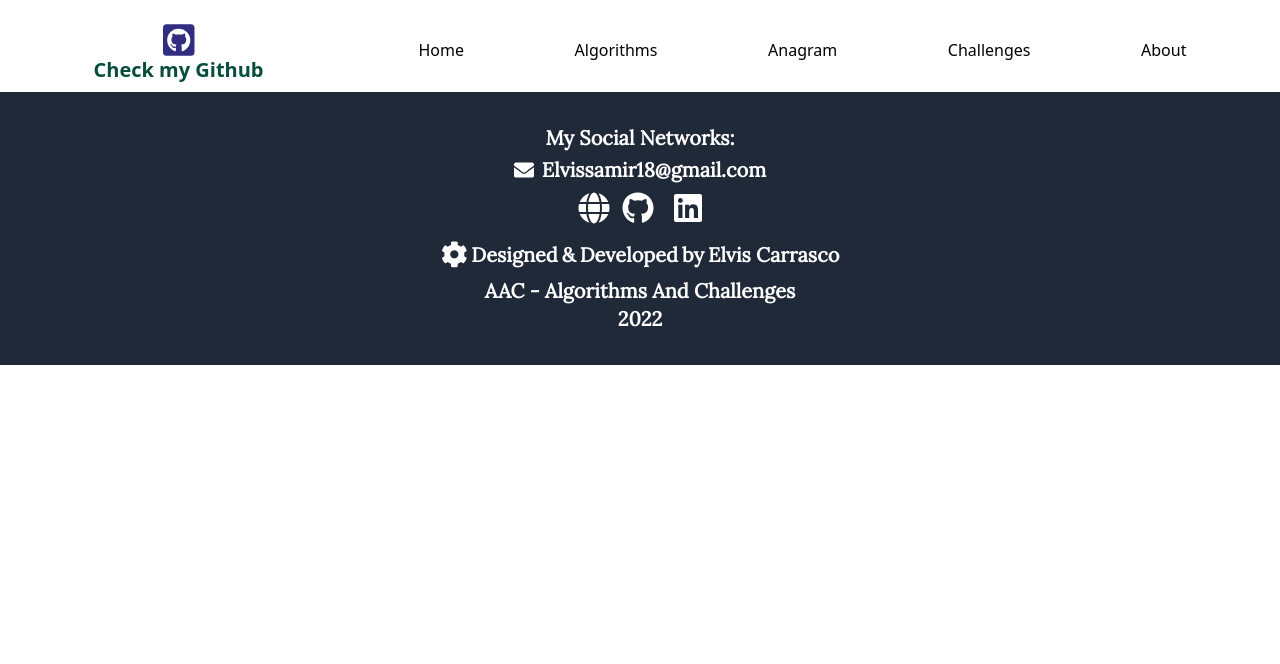
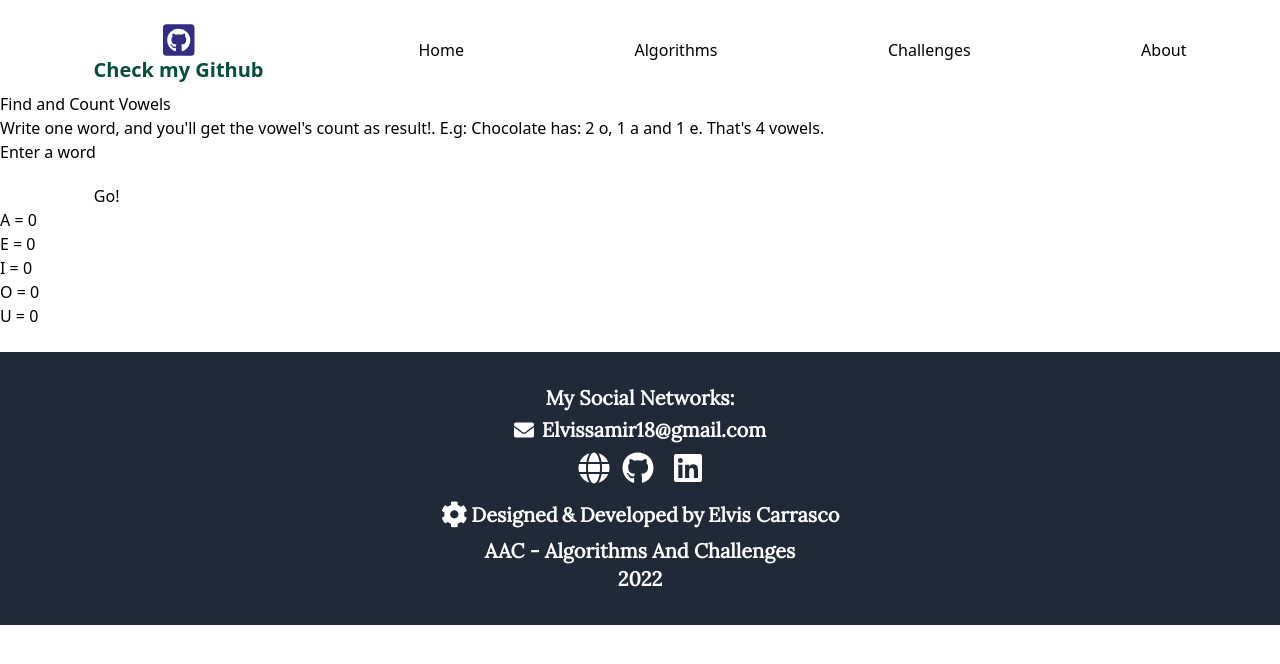
Before and after one commit to Elvissamir/AAC, a Vue app: page /findvowels in a window 1280 px wide. Shown: the top 664 px of the page. Built offline with nearby package versions, Linux system fonts and the light colour scheme.

Commit message:
Added new challenge (vue component): Findvowels. Extracted common styles from challenges to challenges.css.

```diff
--- /dev/null
+++ b/src/assets/challenges.css
@@ -0,0 +1,63 @@
+.list-complete-item {
+    transition: all 1s;
+    display: inline-block;
+}
+
+.list-complete-enter, .list-complete-leave-to
+{
+    opacity: 0;
+    transform: translateY(30px);
+}
+
+.list-complete-leave-active {
+    position: absolute;
+}
+
+.letter {
+    border: 1px black solid;
+    font-weight: bold;
+    padding: 0.5em;
+    background-color: white;
+
+    @apply text-base sm:text-lg lg:text-xl;
+}
+
+.letter:nth-child(even) {
+    border: none;
+    border-bottom: 1px black solid;
+    border-top: 1px black solid;
+}
+
+.letter:last-child {
+    border-right: 1px black solid;
+}
+
+.warning {
+    display: none;
+}
+
+.showWarning {
+    background-color: rgba(220, 0, 0, 0.8);
+    color: white;
+    font-size: 1.2em;
+    font-weight: bold;
+    display: block;
+    padding: 1em;
+    width: 500px;
+
+    @apply mt-5;
+}
+
+.show-warning-enter-active {
+    transition: all .8s ease;
+}
+
+.show-warning-leave-active {
+transition: all .8s cubic-bezier(1.0, 0.5, 0.8, 1.0);
+}
+
+.show-warning-enter, .show-warning-leave-to
+{
+transform: translateX(-20px);
+opacity: 0;
+}
--- a/src/assets/form.css
+++ b/src/assets/form.css
@@ -1,6 +1,6 @@
 
 .form-wrapper {
-    @apply mt-4 flex flex-col w-10/12 mx-auto md:flex-row md:justify-between md:items-end lg:w-10/12;
+    @apply mt-4 flex w-10/12 mx-auto;
 }
 
 .input-form {
@@ -27,10 +27,6 @@
     @apply border rounded;
 }
 
-.form-button {
-    @apply md:w-2/12;
-}
-
 .form-input:focus, .form-textarea:focus {
     outline: none !important;
     border-color: rgba(76, 31, 240, 0.7);
--- a/src/assets/general.css
+++ b/src/assets/general.css
@@ -32,7 +32,7 @@
 }
 
 .actions-container {
-    @apply flex mt-12 w-full mx-auto justify-between items-center lg:w-6/12;
+    @apply flex mt-12 w-full mx-auto justify-between items-center lg:w-8/12;
 }
 
 /* BUTTON */
--- a/src/assets/index.css
+++ b/src/assets/index.css
@@ -4,9 +4,12 @@
 @tailwind components;
 @tailwind utilities;
 
-/* app styles */
+/* App Styles */
 @import './general.css';
 @import './nav.css';
 @import './mobilemenu.css';
 @import './form.css';
+
+/* Challenges */
+@import './challenges.css';
 @import './anagram.css';
--- a/src/components/Nav.vue
+++ b/src/components/Nav.vue
@@ -17,7 +17,6 @@
 
                 <!-- Algorithm routes -->
                 <router-link class="nav-link" :to="{ name: 'Algorithms' }">Algorithms</router-link>
-                <router-link class="nav-link" :to="{ name: 'Anagram' }">Anagram</router-link>
 
                 <!-- Challenges routes -->
                 <router-link class="nav-link" :to="{ name: 'Challenges' }">Challenges</router-link>
--- a/src/router/index.js
+++ b/src/router/index.js
@@ -4,6 +4,7 @@ import Home from '../views/Home.vue'
 import Algorithms from '../views/Algorithms.vue'
 import Challenges from '../views/Challenges.vue'
 import About from '../views/About.vue'
+import Findvowels from '../views/Findvowels.vue'
 
 // Challenges
 import Anagram from '../views/Anagram.vue'
@@ -33,6 +34,11 @@ const routes = [
     path: '/anagram',
     name: 'Anagram',
     component: Anagram
+  },
+  {
+    path: '/findvowels',
+    name: 'Findvowels',
+    component: Findvowels,
   }
 ]
 
--- a/src/views/Anagram.vue
+++ b/src/views/Anagram.vue
@@ -8,7 +8,7 @@
                 </p>
                 <p class="mt-2">E.g: Cinema, formed from iceman</p>
             </div>
-            <div class="form-wrapper">
+            <div class="form-wrapper flex-col md:flex-row md:justify-between md:items-end">
                 <div class="input-form">
                     <div class="form-field sm:w-5/12 sm:mr-auto md:mr-5">
                         <label class="form-label" for="stra">First Word </label>
@@ -20,7 +20,7 @@
                         <input class="form-input" id="strb" type="text" v-model="strb" @keyup='updateWord'>
                     </div>
                 </div>
-                <button class="form-button button action-button mt-5" @click='anagram'>Go!</button>
+                <button class="button action-button mt-5 md:w-2/12" @click='anagram'>Go!</button>
             </div>
 
             <div class="actions-container flex-col">
--- /dev/null
+++ b/src/views/Findvowels.vue
@@ -0,0 +1,144 @@
+<template>
+     <div class="main-content-wrapper">
+        <div class="content">
+            <h1 class="title">{{ title }}</h1>
+            <div class="explanation">
+                <p>
+                    Write one word, and you'll get the vowel's count as result!. E.g: Chocolate has: 2 o, 1 a and 1 e. That's 4 vowels.
+                </p>
+            </div>
+            <div class="form-wrapper flex-col sm:flex-row sm:justify-between sm:items-end">
+                <div class="input-form">
+                    <div class="form-field sm:w-10/12">
+                        <label class="form-label" for="str">Enter a word</label>
+                        <input class="form-input" id="str" type="text" v-model="str" @keyup='updateWord'>
+                    </div>
+                </div>
+                <button class="button action-button mt-5 md:w-2/12" @click='findVowels'>Go!</button>
+            </div>
+
+            <div class="actions-container flex-col">
+                <transition-group name="list-complete" tag="p" class='word'>
+                    <span
+                    v-for="(item, index) in vowelsCount"
+                    :key="index"
+                    class="list-complete-item letter">
+                        <p>{{ item.vowel }} = {{ item.count }}</p>
+                    </span>
+                </transition-group>
+
+                <transition-group name="list-complete" tag="p" class='word mt-6'>
+                    <span
+                    v-for="letter in word"
+                    :key="letter"
+                    class="list-complete-item letter">
+                        <p v-if="letter == ' '">_</p>
+                        <p v-else>{{ letter }}</p>
+                    </span>
+                </transition-group>
+            </div>
+
+            <transition name='show-warning'>
+                <div class="warning" v-if='showWarning' v-bind:class='{ showWarning: showWarning }'>
+                    <p>{{ warningMessage }}</p>
+                </div>
+            </transition>
+        </div>
+    </div>
+</template>
+
+
+<script>
+
+import { ref } from 'vue'
+
+export default {
+    setup() {
+
+        // Properties
+        const title = 'Find and Count Vowels';
+        const str = ref('')
+        const word = ref([])
+        const initialVowelsCount =  [
+            {vowel: 'A', count: 0},
+            {vowel: 'E', count: 0},
+            {vowel: 'I', count: 0},
+            {vowel: 'O', count: 0},
+            {vowel: 'U', count: 0},
+        ]
+        const vowelsCount = ref(initialVowelsCount.map((item) => item))
+        const showWarning = ref(false)
+        const warningMessage = ref('')
+
+        // Methods
+        const validateStr = () => {
+
+            let valid = false
+
+            if (str.value == '') {
+                warningMessage.value = 'You must enter a word'
+                showWarning.value = true
+                return valid
+            }
+            else if(str.value == ' ') {
+                warningMessage.value = 'You must enter a word'
+                showWarning.value = true
+                return valid
+            }
+
+            valid = true
+            showWarning.value = false
+            return valid
+        }
+
+        const updateWord = () => {
+            if(!validateStr()) {
+                showWarning.value = false
+            }
+
+            word.value = str.value.toUpperCase().split('')
+
+            if (word.value.length == 0)
+                vowelsCount.value = []
+        }
+
+        const findVowels = () => {
+            vowelsCount.value = []
+
+            const vowels = ['A', 'E', 'I', 'O', 'U'];
+
+            let vowelsObj = word.value.reduce(function (obj, letter) {
+                for (let vowel of vowels) {
+                    if (vowel == letter) {
+                        if (!obj[vowel])
+                            obj[vowel] = 1;
+                        else
+                            obj[vowel]++;
+                        break;
+                    }
+                }
+
+                return obj;
+            }, {});
+
+            for (let vowel in vowelsObj) {
+                vowelsCount.value.push({
+                    'vowel': vowel,
+                    'count': vowelsObj[vowel]
+                });
+            }
+        }
+
+        return {
+          title,
+          str,
+          word,
+          vowelsCount,
+          showWarning,
+          warningMessage,
+          updateWord,
+          findVowels,
+        }
+    },
+}
+</script>
--- a/src/views/Home.vue
+++ b/src/views/Home.vue
@@ -1,3 +1,6 @@
 <template>
-    <h1>Home COMPONENT</h1>
+    <div class="flex flex-col pt-24">
+        <router-link class="nav-link" :to="{ name: 'Anagram' }">Anagram</router-link>
+        <router-link class="nav-link" :to="{ name: 'Findvowels' }">Findvowels</router-link>
+    </div>
 </template>
```
Also changed, not shown: src/assets/anagram.css (+0 -64 lines).
